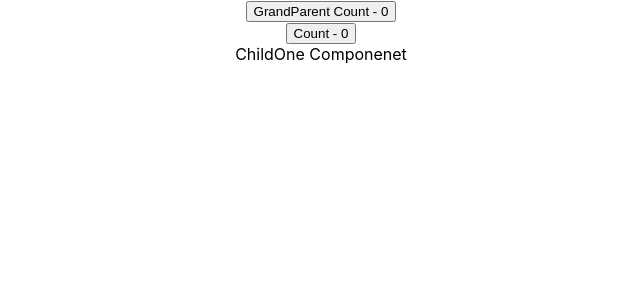
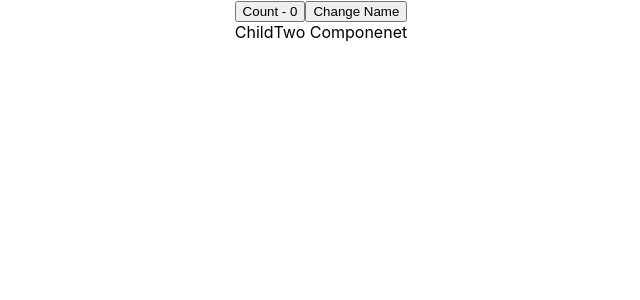
Before and after one commit to SandeepKumar377/ReactJS-Render, a React (Create React App) app: page / in a window 1280 px wide. Shown: the top 300 px of the page, without its empty margins (319-959 px from the left). Built offline with nearby package versions, Linux system fonts and the light colour scheme.

Commit message:
Render_React_memo

```diff
--- a/src/App.js
+++ b/src/App.js
@@ -1,5 +1,6 @@
 import './App.css';
-import { GrandParent } from './components/Optimization/GrandParent';
+import { ParentTwo } from './components/Optimization/ParentTwo';
+// import { GrandParent } from './components/Optimization/GrandParent';
 // import { ChildOne } from './components/Optimization/ChildOne';
 // import { ParentOne } from './components/Optimization/ParentOne';
 // import { Parent } from './components/Parent Child/Parent';
@@ -11,7 +12,8 @@
 function App() {
   return (
     <div className="App">
-      <GrandParent />
+      <ParentTwo />
+      {/* <GrandParent /> */}
       {/* <Parent/> */}
       {/* <ObjectUseState />
       <ArrayUseState /> */}
--- /dev/null
+++ b/src/components/Optimization/ChildTwo.js
@@ -0,0 +1,11 @@
+import React from 'react'
+
+export const ChildTwo = () => {
+    console.log('ChildTwo Render')
+    return (
+        <div>
+            ChildTwo Componenet
+        </div>
+    )
+}
+export const MemoizedChildTwo = React.memo(ChildTwo)
--- /dev/null
+++ b/src/components/Optimization/ParentTwo.js
@@ -0,0 +1,15 @@
+import React, { useState } from 'react'
+import { MemoizedChildTwo } from './ChildTwo'
+
+export const ParentTwo = () => {
+    const [count, setCount] = useState(0)
+    const [name, setName] = useState('Sandeep')
+    console.log('ParentTwo render')
+    return (
+        <div>
+            <button onClick={() => setCount((c) => c + 1)}>Count - {count}</button>
+            <button onClick={()=>setName('Kumar')} >Change Name</button>
+            <MemoizedChildTwo name={name} />
+        </div>
+    )
+}
```
